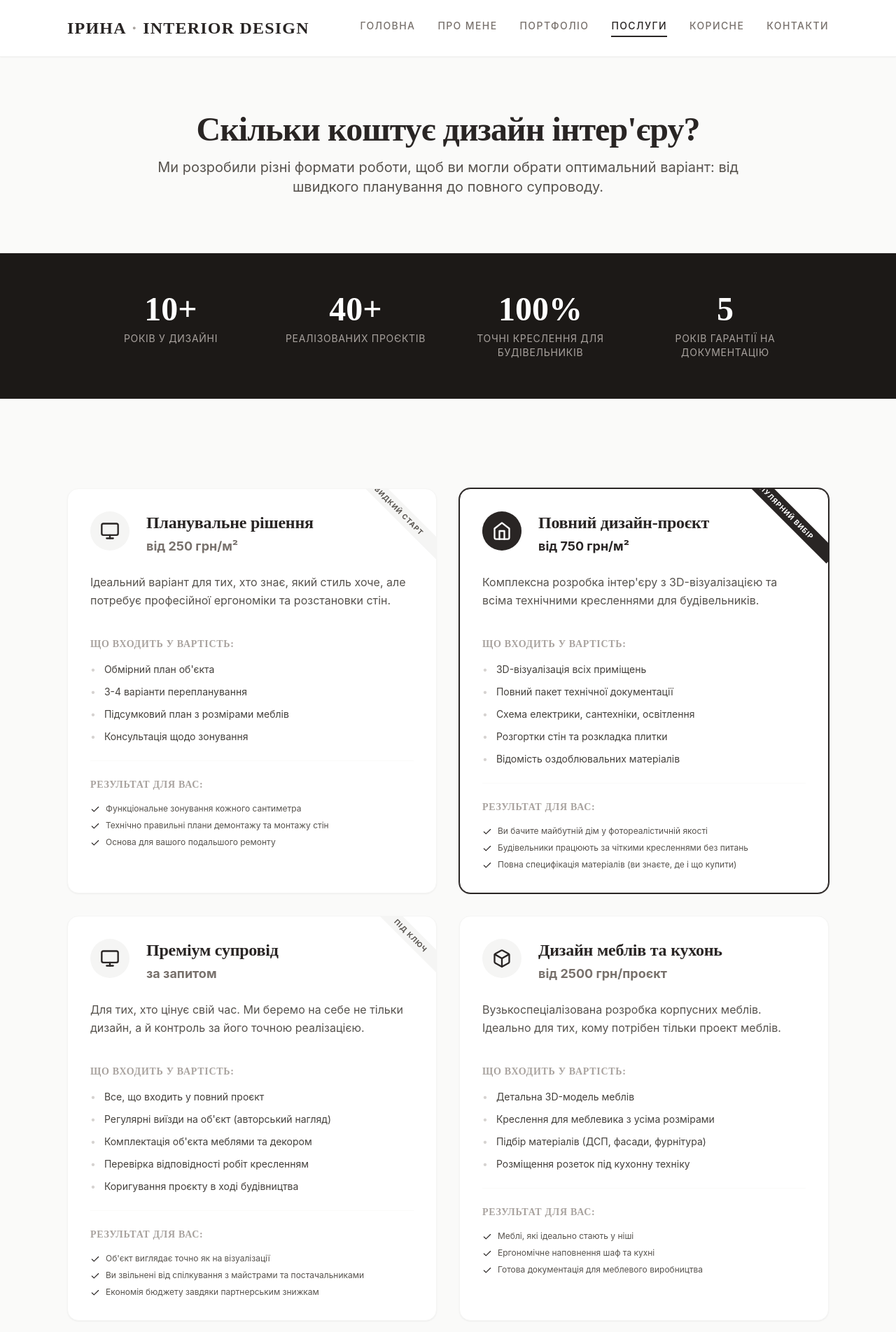
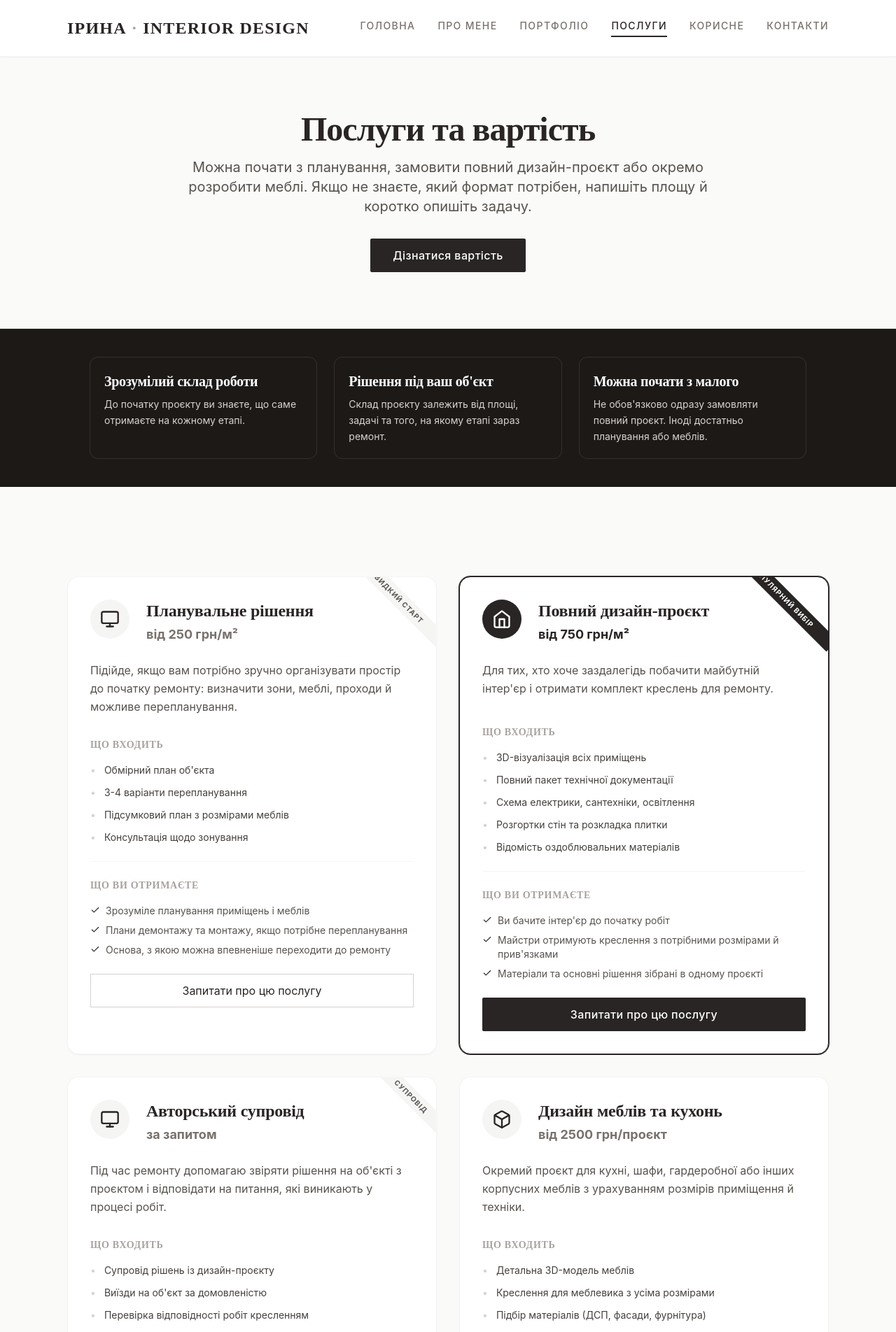
Before and after one commit to certdep-spec/irina-design, a React (Vite) app: page /services in a window 1280 px wide. Shown: the top 1904 px of the page at 70% size. Built offline with nearby package versions, Linux system fonts and the light colour scheme.

Commit message:
feat: strengthen services conversion and remove unsupported claims

```diff
--- a/src/pages/Services.tsx
+++ b/src/pages/Services.tsx
@@ -9,11 +9,11 @@ function Services() {
       icon: FiMonitor,
       title: "Планувальне рішення",
       description:
-        "Ідеальний варіант для тих, хто знає, який стиль хоче, але потребує професійної ергономіки та розстановки стін.",
+        "Підійде, якщо вам потрібно зручно організувати простір до початку ремонту: визначити зони, меблі, проходи й можливе перепланування.",
       result: [
-        "Функціональне зонування кожного сантиметра",
-        "Технічно правильні плани демонтажу та монтажу стін",
-        "Основа для вашого подальшого ремонту",
+        "Зрозуміле планування приміщень і меблів",
+        "Плани демонтажу та монтажу, якщо потрібне перепланування",
+        "Основа, з якою можна впевненіше переходити до ремонту",
       ],
       price: "від 250 грн/м²",
       features: [
@@ -28,11 +28,11 @@ function Services() {
       icon: FiHome,
       title: "Повний дизайн-проєкт",
       description:
-        "Комплексна розробка інтер'єру з 3D-візуалізацією та всіма технічними кресленнями для будівельників.",
+        "Для тих, хто хоче заздалегідь побачити майбутній інтер'єр і отримати комплект креслень для ремонту.",
       result: [
-        "Ви бачите майбутній дім у фотореалістичній якості",
-        "Будівельники працюють за чіткими кресленнями без питань",
-        "Повна специфікація матеріалів (ви знаєте, де і що купити)",
+        "Ви бачите інтер'єр до початку робіт",
+        "Майстри отримують креслення з потрібними розмірами й прив'язками",
+        "Матеріали та основні рішення зібрані в одному проєкті",
       ],
       price: "від 750 грн/м²",
       features: [
@@ -47,33 +47,32 @@ function Services() {
     },
     {
       icon: FiMonitor,
-      title: "Преміум супровід",
+      title: "Авторський супровід",
       description:
-        "Для тих, хто цінує свій час. Ми беремо на себе не тільки дизайн, а й контроль за його точною реалізацією.",
+        "Під час ремонту допомагаю звіряти рішення на об'єкті з проєктом і відповідати на питання, які виникають у процесі робіт.",
       result: [
-        "Об'єкт виглядає точно як на візуалізації",
-        "Ви звільнені від спілкування з майстрами та постачальниками",
-        "Економія бюджету завдяки партнерським знижкам",
+        "Менше рішень доводиться приймати вже під час ремонту",
+        "Можна швидко уточнити деталі, якщо на об'єкті виникло питання",
+        "Проєкт легше зберегти таким, яким його погодили",
       ],
       price: "за запитом",
       features: [
-        "Все, що входить у повний проєкт",
-        "Регулярні виїзди на об'єкт (авторський нагляд)",
-        "Комплектація об'єкта меблями та декором",
+        "Супровід рішень із дизайн-проєкту",
+        "Виїзди на об'єкт за домовленістю",
         "Перевірка відповідності робіт кресленням",
-        "Коригування проєкту в ході будівництва",
+        "Уточнення та коригування рішень у процесі ремонту",
       ],
-      badge: "Під ключ",
+      badge: "Супровід",
     },
     {
       icon: FiBox,
       title: "Дизайн меблів та кухонь",
       description:
-        "Вузькоспеціалізована розробка корпусних меблів. Ідеально для тих, кому потрібен тільки проект меблів.",
+        "Окремий проєкт для кухні, шафи, гардеробної або інших корпусних меблів з урахуванням розмірів приміщення й техніки.",
       result: [
-        "Меблі, які ідеально стають у ніші",
-        "Ергономічне наповнення шаф та кухні",
-        "Готова документація для меблевого виробництва",
+        "Меблі спроєктовані під конкретне приміщення",
+        "Продумане внутрішнє наповнення",
+        "Креслення, з якими можна звертатися до виробника меблів",
       ],
       price: "від 2500 грн/проєкт",
       features: [
@@ -88,27 +87,27 @@ function Services() {
   const faq = [
     {
       q: "Скільки часу займає розробка дизайн-проєкту?",
-      a: "Планувальне рішення — від 5–7 робочих днів. Повний дизайн-проєкт із 3D-візуалізацією та кресленнями зазвичай займає 2–4 тижні залежно від площі та кількості приміщень.",
+      a: "Термін залежить від площі, кількості приміщень і складу проєкту. Після короткого обговорення я зможу назвати орієнтовний строк саме для вашого об'єкта.",
     },
     {
       q: "Що потрібно для старту роботи?",
-      a: "Обмірний план (або техпаспорт/BIM), ваші побажання щодо стилю, бюджет і терміни. Якщо обміру немає — допомагаю організувати замір об'єкта.",
+      a: "Для першої розмови достатньо плану або техпаспорта, приблизної площі та розуміння, що ви хочете змінити. Якщо обмірів немає, це можна вирішити окремо.",
     },
     {
       q: "Як відбувається оплата?",
-      a: "Робота ділиться на етапи: передоплата за старт, далі оплата по факту кожного етапу (планування, візуалізація, робоча документація). Жодних прихованих доплат — вартість фіксується у договорі.",
+      a: "Формат і етапи оплати погоджуємо до початку роботи. Вартість залежить від обраної послуги, площі та обсягу задач.",
     },
     {
       q: "Працюєте дистанційно?",
-      a: "Так. Більшість комунікації — онлайн, а виїзди на об'єкт можливі у Вінниці та області. Дистанційно ведемо проєкти по всій Україні.",
+      a: "Так. Проєкти можна вести дистанційно по Україні. У Вінниці та області також можливі виїзди на об'єкт.",
     },
     {
-      q: "Чи допомагаєте з реалізацією та комплектацією?",
-      a: "Так, у форматі авторського супроводу: контроль за відповідністю кресленням, комплектація меблями та декором, коригування проєкту в ході ремонту.",
+      q: "Чи допомагаєте з реалізацією?",
+      a: "Так. За потреби можна додати авторський супровід, щоб під час ремонту звіряти рішення з проєктом і швидко уточнювати деталі.",
     },
     {
-      q: "На яку область і типи об'єктів розраховано?",
-      a: "Квартири, будинки, комерційні приміщення та індивідуальні меблі. Географія — Вінниця, область і дистанційні проєкти.",
+      q: "З якими об'єктами ви працюєте?",
+      a: "Квартири, будинки, окремі приміщення та індивідуальні меблі. Якщо ваш випадок нестандартний, напишіть, і я скажу, чи зможу допомогти.",
     },
   ];
 
@@ -119,18 +118,18 @@ function Services() {
         <link rel="canonical" href="https://irina-design.vercel.app/services" />
         <meta
           name="description"
-          content="Ціни на дизайн інтер'єру у Вінниці. Від планування до повного дизайн-проєкту та авторського нагляду. Підберемо рішення під ваш бюджет."
+          content="Дизайн інтер'єру у Вінниці: планування, повний дизайн-проєкт, авторський супровід і дизайн меблів. Ціни та склад послуг."
         />
         <meta property="og:url" content="https://irina-design.vercel.app/services" />
         <meta property="og:title" content="Послуги та ціни — Дизайнер інтер'єру Ірина" />
         <meta
           property="og:description"
-          content="Ціни на дизайн інтер'єру у Вінниці. Від планування до повного дизайн-проєкту та авторського нагляду. Підберемо рішення під ваш бюджет."
+          content="Планування, повний дизайн-проєкт, авторський супровід і дизайн меблів у Вінниці та дистанційно."
         />
         <meta name="twitter:title" content="Послуги та ціни — Дизайнер інтер'єру Ірина" />
         <meta
           name="twitter:description"
-          content="Ціни на дизайн інтер'єру у Вінниці. Від планування до повного дизайн-проєкту та авторського нагляду. Підберемо рішення під ваш бюджет."
+          content="Планування, повний дизайн-проєкт, авторський супровід і дизайн меблів у Вінниці та дистанційно."
         />
         <script type="application/ld+json">
           {`
@@ -149,41 +148,39 @@ function Services() {
         </script>
       </Helmet>
 
-      {/* HERO */}
       <Reveal as="section" className="bg-stone-50 py-20 px-6 border-b border-stone-200">
         <div className="max-w-4xl mx-auto text-center">
           <h1 className="text-4xl md:text-5xl font-serif font-semibold mb-4 text-stone-800">
-            Скільки коштує дизайн інтер'єру?
+            Послуги та вартість
           </h1>
-          <p className="text-xl text-stone-600">
-            Ми розробили різні формати роботи, щоб ви могли обрати оптимальний варіант: від швидкого
-            планування до повного супроводу.
+          <p className="text-xl text-stone-600 max-w-3xl mx-auto">
+            Можна почати з планування, замовити повний дизайн-проєкт або окремо розробити меблі. Якщо не знаєте, який формат потрібен, напишіть площу й коротко опишіть задачу.
           </p>
+          <Link
+            to="/contact#contact-form"
+            data-cta-name="services_hero_estimate"
+            className="btn-primary inline-flex items-center justify-center mt-8 min-w-[220px]"
+          >
+            Дізнатися вартість
+          </Link>
         </div>
       </Reveal>
 
-      {/* TRUST STATS — цифры довіри (TODO: замінити на реальні у власника) */}
-      <section className="bg-stone-900 text-stone-100 py-14 px-6">
-        <div className="max-w-5xl mx-auto grid grid-cols-2 md:grid-cols-4 gap-8 text-center">
+      <section className="bg-stone-900 text-stone-100 py-10 px-6">
+        <div className="max-w-5xl mx-auto grid grid-cols-1 md:grid-cols-3 gap-6 text-center md:text-left">
           {[
-            { value: "10+", label: "років у дизайні" },
-            { value: "40+", label: "реалізованих проєктів" },
-            { value: "100%", label: "точні креслення для будівельників" },
-            { value: "5", label: "років гарантії на документацію" },
-          ].map((stat, i) => (
-            <div key={i}>
-              <div className="text-4xl md:text-5xl font-serif font-semibold text-white mb-2">
-                {stat.value}
-              </div>
-              <div className="text-xs md:text-sm text-stone-400 uppercase tracking-wider">
-                {stat.label}
-              </div>
+            { title: "Зрозумілий склад роботи", text: "До початку проєкту ви знаєте, що саме отримаєте на кожному етапі." },
+            { title: "Рішення під ваш об'єкт", text: "Склад проєкту залежить від площі, задачі та того, на якому етапі зараз ремонт." },
+            { title: "Можна почати з малого", text: "Не обов'язково одразу замовляти повний проєкт. Іноді достатньо планування або меблів." },
+          ].map(item => (
+            <div key={item.title} className="rounded-xl border border-white/10 p-5">
+              <h2 className="font-serif text-xl font-semibold text-white mb-2">{item.title}</h2>
+              <p className="text-sm text-stone-300 leading-relaxed">{item.text}</p>
             </div>
           ))}
         </div>
       </section>
 
-      {/* SERVICES */}
       <Reveal as="section" className="section-padding">
         <div className="max-w-7xl mx-auto">
           <div className="grid grid-cols-1 lg:grid-cols-2 gap-8">
@@ -226,7 +223,7 @@ function Services() {
                 <div className="space-y-6">
                   <div>
                     <h4 className="text-sm font-bold uppercase tracking-wider text-stone-400 mb-4">
-                      Що входить у вартість:
+                      Що входить
                     </h4>
                     <ul className="space-y-3">
                       {service.features.map((feature, idx) => (
@@ -238,25 +235,32 @@ function Services() {
                     </ul>
                   </div>
 
-                  <div className="pt-6 border-t border-stone-50">
+                  <div className="pt-6 border-t border-stone-100">
                     <h4 className="text-sm font-bold uppercase tracking-wider text-stone-400 mb-4">
-                      Результат для вас:
+                      Що ви отримаєте
                     </h4>
                     <ul className="space-y-2">
                       {service.result.map((item, i) => (
-                        <li key={i} className="text-xs text-stone-600 flex items-start gap-2">
+                        <li key={i} className="text-sm text-stone-600 flex items-start gap-2">
                           <FiCheck className="text-stone-800 mt-0.5 flex-shrink-0" size={14} />
                           <span>{item}</span>
                         </li>
                       ))}
                     </ul>
                   </div>
+
+                  <Link
+                    to="/contact#contact-form"
+                    data-cta-name={`services_${index}_estimate`}
+                    className={`inline-flex items-center justify-center w-full min-h-[48px] mt-2 ${service.isPopular ? "btn-primary" : "border border-stone-300 text-stone-800 hover:bg-stone-50 transition"}`}
+                  >
+                    Запитати про цю послугу
+                  </Link>
                 </div>
               </div>
             ))}
           </div>
 
-          {/* HOW IT WORKS */}
           <Reveal className="mt-24 bg-stone-50 p-8 md:p-14 rounded-2xl border border-stone-200">
             <h2 className="text-3xl font-serif font-semibold text-center mb-12 text-stone-800">
               Як проходить робота
@@ -264,10 +268,10 @@ function Services() {
 
             <div className="grid grid-cols-1 md:grid-cols-4 gap-8 max-w-6xl mx-auto relative">
               {[
-                { step: 1, title: "Обговорення", desc: "Визначаємо задачі, стиль і бюджет" },
-                { step: 2, title: "Планування", desc: "Створюємо зручне рішення" },
-                { step: 3, title: "Візуалізація", desc: "Ви бачите результат заздалегідь" },
-                { step: 4, title: "Реалізація", desc: "Передаємо проєкт і супроводжуємо" },
+                { step: 1, title: "Знайомство", desc: "Обговорюємо об'єкт, задачі та побажання" },
+                { step: 2, title: "Планування", desc: "Погоджуємо розташування зон і меблів" },
+                { step: 3, title: "Дизайн", desc: "Опрацьовуємо вигляд інтер'єру та креслення" },
+                { step: 4, title: "Реалізація", desc: "Передаю проєкт і за потреби супроводжую ремонт" },
               ].map(item => (
                 <div key={item.step} className="text-center relative z-10">
                   <div className="w-16 h-16 bg-stone-800 text-white rounded-full flex items-center justify-center mx-auto mb-6 text-2xl font-serif font-bold shadow-md">
@@ -280,8 +284,6 @@ function Services() {
             </div>
           </Reveal>
 
-          {/* CTA */}
-          {/* FAQ */}
           <Reveal as="section" className="mt-24 max-w-4xl mx-auto">
             <h2 className="text-3xl md:text-4xl font-serif font-semibold text-center mb-12 text-stone-800">
               Часті запитання
@@ -306,18 +308,18 @@ function Services() {
 
           <Reveal className="mt-20 text-center">
             <h2 className="text-3xl font-serif font-semibold mb-4 text-stone-800">
-              Готові обговорити ваш проєкт?
+              Не впевнені, з чого почати?
             </h2>
-            <p className="text-stone-600 mb-8 text-lg">
-              Напишіть — підкажу оптимальне рішення під ваш бюджет
+            <p className="text-stone-600 mb-8 text-lg max-w-2xl mx-auto">
+              Напишіть тип об'єкта та площу. Я подивлюся задачу й підкажу, який формат роботи підійде.
             </p>
 
             <Link
               to="/contact#contact-form"
-              data-cta-name="services_consultation"
+              data-cta-name="services_estimate"
               className="btn-primary inline-flex items-center justify-center min-w-[240px] shadow-lg hover:-translate-y-1 transition-all"
             >
-              Отримати консультацію
+              Дізнатися вартість
             </Link>
           </Reveal>
         </div>
```
